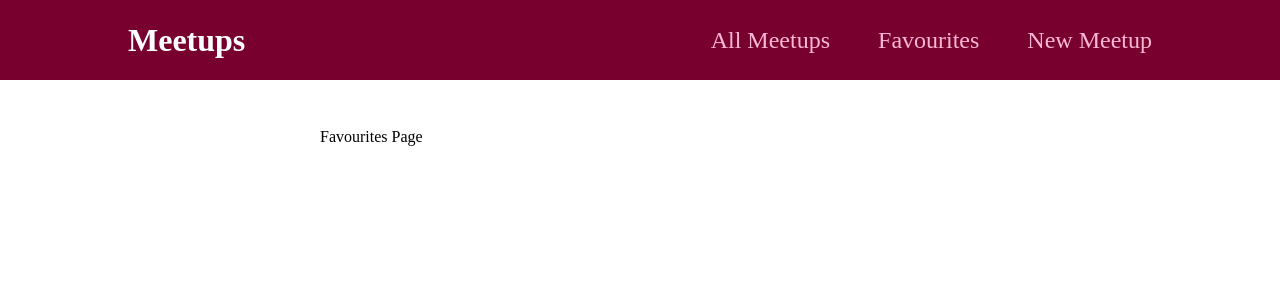
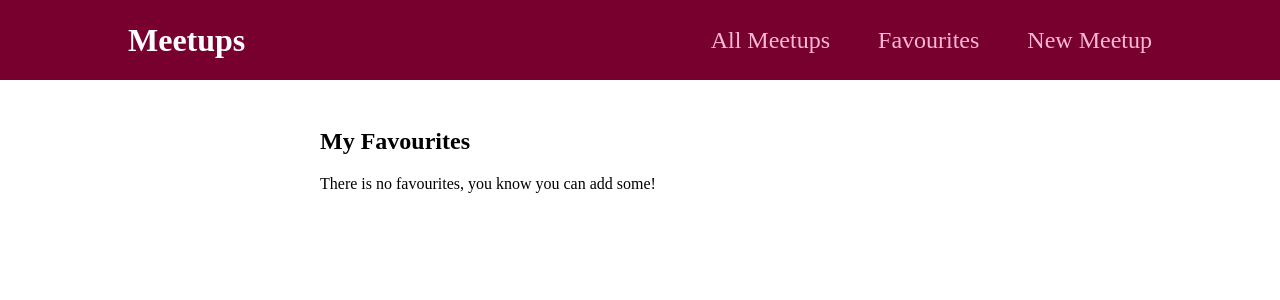
Before and after one commit to AhmedDiaab/meetups-app, a React (Create React App) app: page /favourites in a window 1280 px wide. Shown: the top 300 px of the page. Built offline with nearby package versions, Linux system fonts and the light colour scheme; the HTML template or start-up script is replaced by a standard one.

Commit message:
feat(): listing items in favourites page

```diff
--- a/src/pages/Favourites.js
+++ b/src/pages/Favourites.js
@@ -1,5 +1,23 @@
+import { useContext } from "react";
+import MeetupList from "../components/meetups/MeetupList";
+import FavouritesContext from "../store/favourites-context";
+
 function FavouritesPage() {
-    return (<div>Favourites Page</div>)
+  const favouritesCtx = useContext(FavouritesContext);
+console.log(favouritesCtx.favourites)
+  let content;
+  if (favouritesCtx.totalFavourites === 0) {
+    content = <p>There is no favourites, you know you can add some!</p>;
+  } else {
+    content = <MeetupList meetups={favouritesCtx.favourites} />;
+  }
+
+  return (
+    <section>
+      <h1>My Favourites</h1>
+      {content}
+    </section>
+  );
 }
 
 export default FavouritesPage;
```
